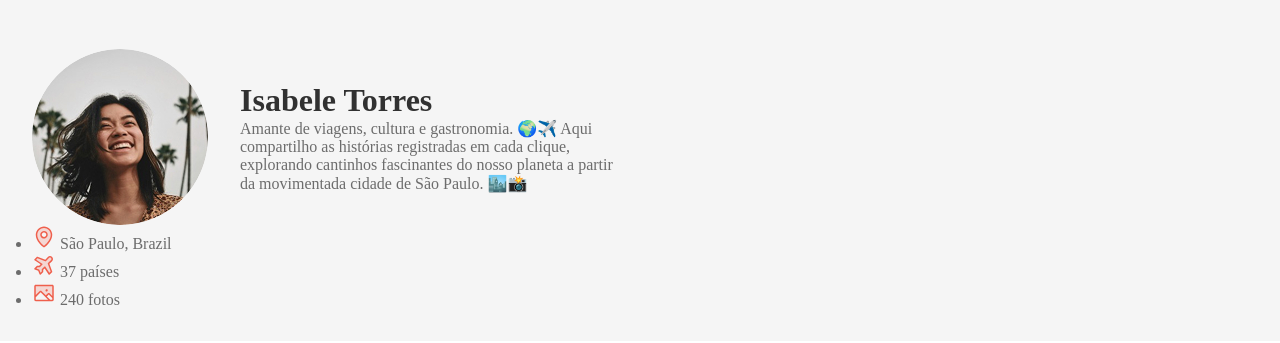
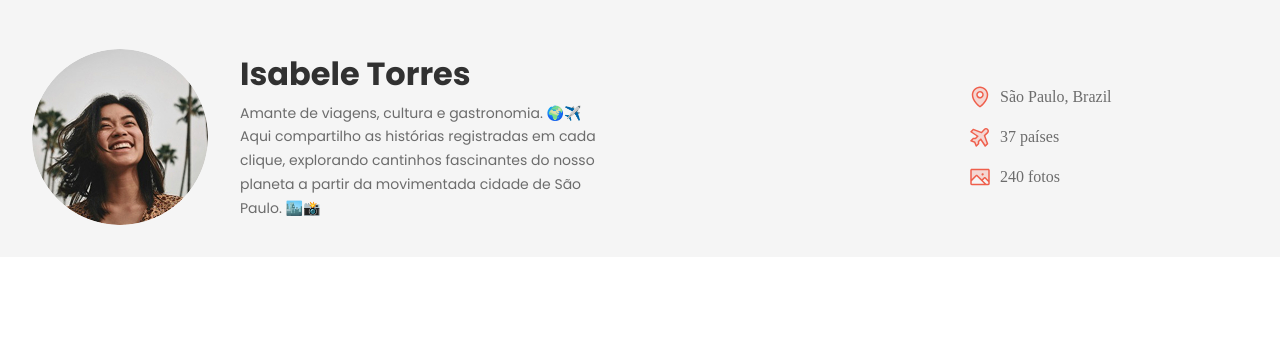
Before and after one commit to ROBERTOKPP/travel-gram, a plain HTML site: page index.html in a window 1280 px wide. Shown: the part 83-426 px from the top of the page. Drawn offline with Linux system fonts and the light colour scheme.

Commit message:
estilizando header

```diff
--- a/index.html
+++ b/index.html
@@ -26,11 +26,11 @@
         <img src="assent/Profile pic.jpg" alt="imagen de perfil">
       <div>
         <h1>Isabele Torres</h1>
-        <p>Amante de viagens, cultura e gastronomia. 🌍✈️
+        <p>Amante de viagens, cultura e gastronomia. 🌍✈️<br>
         Aqui compartilho as histórias registradas em cada clique, explorando cantinhos fascinantes do nosso planeta a partir da movimentada cidade de São Paulo. 🏙️📸</p>
       </div>
     </div>
-    <div class="info">
+    <div id="info">
         <ul>
           <li>
             <img src="assent/icons/MapPin.svg" alt="icon maps">
@@ -46,8 +46,6 @@
           </li>
         </ul>
     </div>
-
-
   </header>
 </div>
 </body>
--- a/style/global.css
+++ b/style/global.css
@@ -15,12 +15,11 @@
   --text-color-secondary:#6C6C6C;
 
   /* Fontes do Projeto e tamanhos de fontes */
-  --font-family: font-family: "Poppins", sans-serif;
-  --text-lg: 32px/125% bold var(--font-family);
+  --font-family: "Poppins", sans-serif;
+  --text-lg: bold 32px/125% var(--font-family);
   --text: 16px var(--font-family);
   --text-md: 14px/170% var(--font-family);
   --text-sm: 12px/170% var(--font-family);
-
 }
 body {
   background-color: var(--background-color);
--- a/style/header.css
+++ b/style/header.css
@@ -1,19 +1,46 @@
 header{
-padding-block: 32px;
+  padding-block: 32px;
+  display: flex;
+  justify-content: space-between;
+  align-items: center;
 }
+
+
 #profile img{
   border-radius: 50%;
 }
 #profile{
   display: flex;
+  align-items: center;
   gap: 32px;
 }
 
 #profile > div{
   width: 384px;
-  align-content: center;
 }
 
-.conteiner #profile h1{
+#profile h1{
+  font: var(--text-lg);
   color: var(--text-color-primary);
+  margin-bottom: 8px;
 }
+
+#profile p {
+  font: var(--text-md);
+}
+#info {
+  align-items: center;
+  width: 280px;
+}
+
+#info ul{
+  list-style: none;
+  display: flex;
+  flex-direction: column;
+  gap: 16px;
+}
+#info li {
+  display: flex;
+  align-items: center;
+  gap: 8px;
+}
```
Also changed, not shown: style/nav.css (line endings or trailing spaces).
